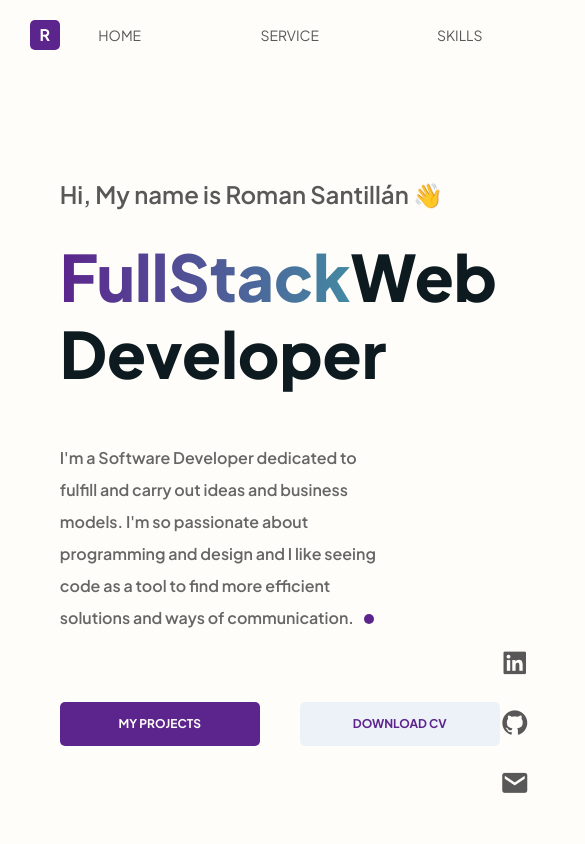
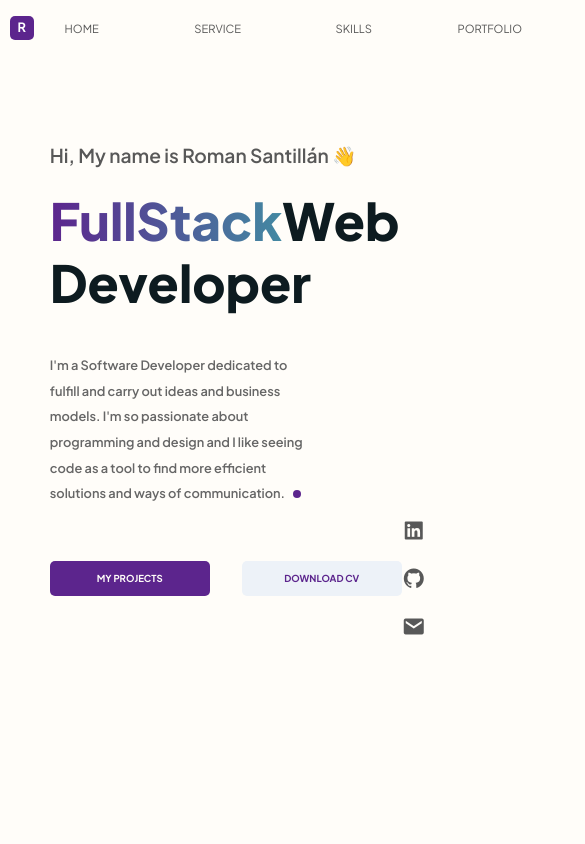
Before and after one commit to sauloroman/portfolio-projects, a React (Vite) app: page / in a window 390 px wide. Shown: the top 844 px of the page, 585 px wide, since content can reach past the window. Built offline with nearby package versions, Linux system fonts and the light colour scheme; no server answers; the database is empty; grey boxes are pictures that could not be loaded.

Commit message:
Responsive design laptop mixin started

```diff
--- a/src/pages/portfolio/_portfolio.scss
+++ b/src/pages/portfolio/_portfolio.scss
@@ -2,7 +2,7 @@
 @use '../../styles/abstracts/mixins' as m;
 
 .portfolio-header {
-  padding: 3rem 2rem;
+  padding: 3rem 0;
   height: v.$header-height;
   display: flex;
   justify-content: space-between;
--- a/src/styles/abstracts/_mixins.scss
+++ b/src/styles/abstracts/_mixins.scss
@@ -17,3 +17,13 @@
     $bg, $bg-2
   );
 }
+
+@mixin responsiveDesign( $bk ) {
+
+  @if $bk == 'laptop' {
+    @media screen and (max-width: 1400px) {
+      @content;
+    };
+  }
+
+}
--- a/src/styles/base/_helpers.scss
+++ b/src/styles/base/_helpers.scss
@@ -1,9 +1,14 @@
 @use '../abstracts/variables' as v;
+@use '../abstracts/mixins' as m;
 
 .container {
   width: 140rem;
   max-width: 95%;
   margin: 0 auto;
+
+  @include m.responsiveDesign('laptop') {
+
+  }
 }
 
 .gradient {
--- a/src/styles/base/_typography.scss
+++ b/src/styles/base/_typography.scss
@@ -1,7 +1,12 @@
 @use '../abstracts/variables' as v;
+@use '../abstracts/mixins' as m;
 
 html {
   font-size: 62.5%;
+
+  @include m.responsiveDesign('laptop') {
+   font-size: 50%;
+  }
 }
 
 body {
```
